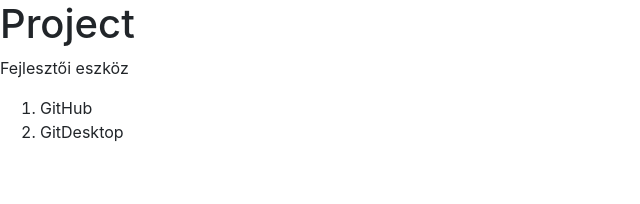
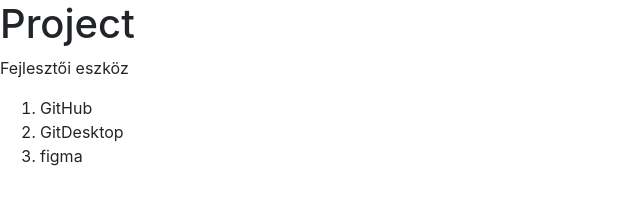
Before and after one commit to 1Szvm/teszt, a plain HTML site: page index.html in a window 1280 px wide. Shown: the full height of the page, 0-640 px from the left. Drawn offline with nearby package versions, Linux system fonts and the light colour scheme.

Commit message:
lista kiegészítés

```diff
--- a/index.html
+++ b/index.html
@@ -15,6 +15,7 @@
       <ol>
           <li>GitHub</li>
           <li>GitDesktop</li>
+          <li>figma</li>
       </ol>
 
 
```
